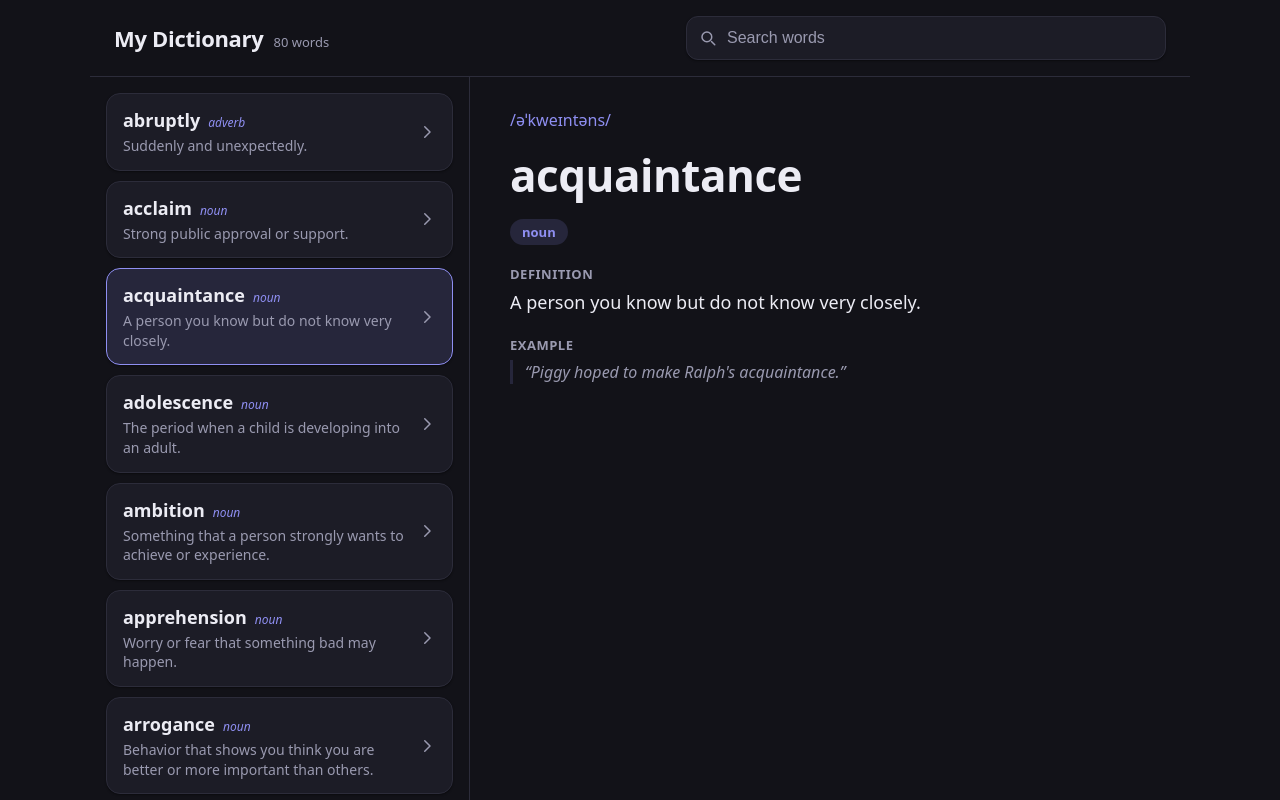
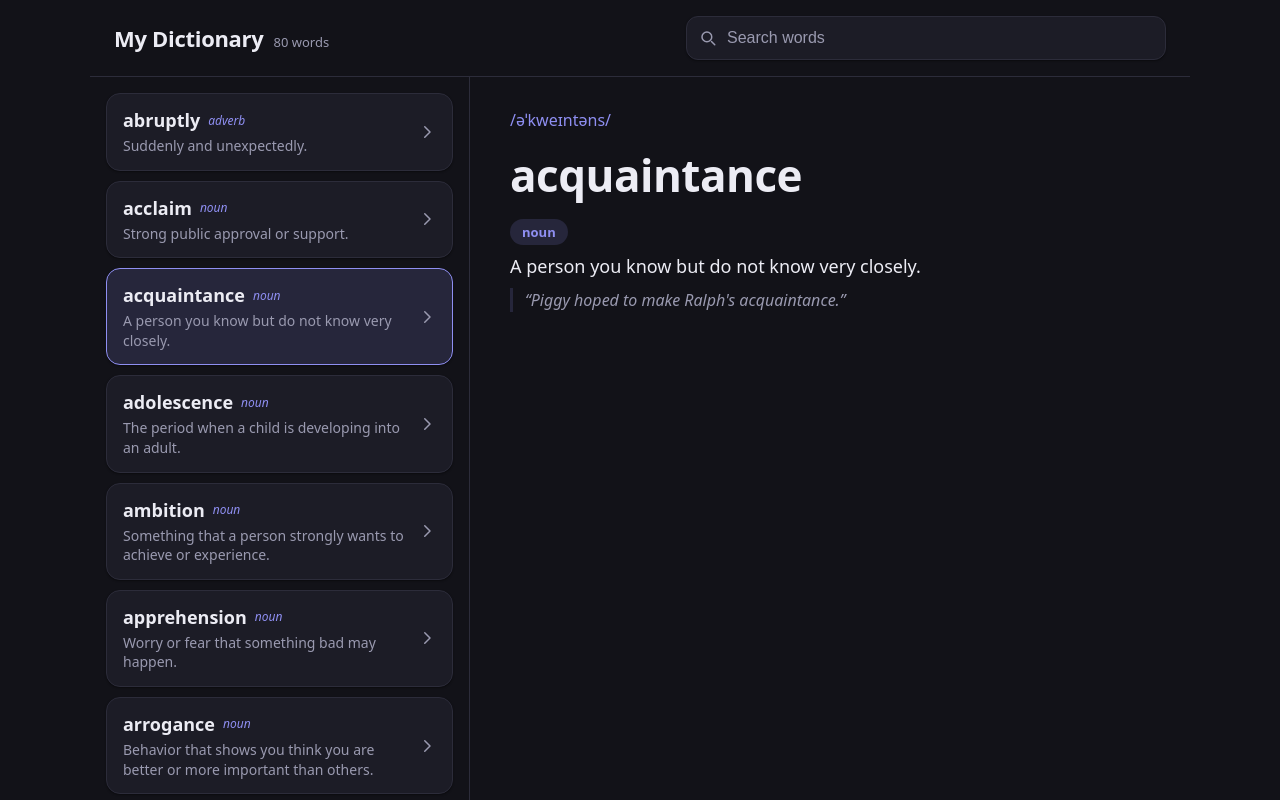
Before and after one commit to unaibksr/my-dictionary, a React (Vite) app: page / in a window 1280 px wide. Both pictures are taken after a click on the button 279 px from the left and 316 px from the top of the page. Built offline with nearby package versions, Linux system fonts and the light colour scheme.

Commit message:
Group duplicate words and number their definitions

```diff
--- a/src/App.jsx
+++ b/src/App.jsx
@@ -1,7 +1,28 @@
 import { useMemo, useState } from 'react'
 import dictionary from './data/dictionary.json'
 
-const sortedWords = [...dictionary].sort((a, b) => a.word.localeCompare(b.word))
+function buildWords(entries) {
+  const map = new Map()
+  for (const entry of entries) {
+    const id = entry.word.trim().toLowerCase()
+    if (!map.has(id)) {
+      map.set(id, {
+        id,
+        word: entry.word,
+        phonetic: entry.phonetic,
+        senses: [],
+      })
+    }
+    map.get(id).senses.push({
+      partOfSpeech: entry.partOfSpeech,
+      definition: entry.definition,
+      example: entry.example,
+    })
+  }
+  return [...map.values()].sort((a, b) => a.word.localeCompare(b.word))
+}
+
+const words = buildWords(dictionary)
 
 function App() {
   const [query, setQuery] = useState('')
@@ -9,8 +30,8 @@ function App() {
 
   const results = useMemo(() => {
     const q = query.trim().toLowerCase()
-    if (!q) return sortedWords
-    return sortedWords.filter((entry) => entry.word.toLowerCase().includes(q))
+    if (!q) return words
+    return words.filter((entry) => entry.word.toLowerCase().includes(q))
   }, [query])
 
   return (
@@ -18,7 +39,7 @@ function App() {
       <header className="header">
         <div className="brand">
           <h1 className="title">My Dictionary</h1>
-          <p className="subtitle">{sortedWords.length} words</p>
+          <p className="subtitle">{words.length} words</p>
         </div>
         <div className="search">
           <svg className="search-icon" viewBox="0 0 24 24" aria-hidden="true">
@@ -55,16 +76,19 @@ function App() {
           {results.length > 0 ? (
             results.map((entry) => (
               <button
-                key={entry.word}
+                key={entry.id}
                 type="button"
-                className={`word-card${selectedWord?.word === entry.word ? ' active' : ''}`}
+                className={`word-card${selectedWord?.id === entry.id ? ' active' : ''}`}
                 onClick={() => setSelectedWord(entry)}
               >
                 <span className="word-head">
                   <span className="word">{entry.word}</span>
-                  <span className="pos">{entry.partOfSpeech}</span>
+                  <span className="pos">{entry.senses[0].partOfSpeech}</span>
+                  {entry.senses.length > 1 && (
+                    <span className="count">{entry.senses.length} defs</span>
+                  )}
                 </span>
-                <span className="preview">{entry.definition}</span>
+                <span className="preview">{entry.senses[0].definition}</span>
                 <svg className="chevron" viewBox="0 0 24 24" aria-hidden="true">
                   <path
                     fill="none"
@@ -109,6 +133,7 @@ function App() {
 }
 
 function Detail({ entry, onBack }) {
+  const multiple = entry.senses.length > 1
   return (
     <div className="detail">
       <button type="button" className="back" onClick={onBack}>
@@ -126,19 +151,19 @@ function Detail({ entry, onBack }) {
       </button>
       <p className="detail-phonetic">{entry.phonetic}</p>
       <h2 className="detail-word">{entry.word}</h2>
-      <span className="pos badge">{entry.partOfSpeech}</span>
 
-      <section className="block">
-        <h3>Definition</h3>
-        <p className="definition">{entry.definition}</p>
-      </section>
-
-      {entry.example && (
-        <section className="block">
-          <h3>Example</h3>
-          <p className="example">“{entry.example}”</p>
-        </section>
-      )}
+      <div className="senses">
+        {entry.senses.map((sense, i) => (
+          <section className="sense" key={i}>
+            {multiple && <span className="sense-num">{i + 1}</span>}
+            <div className="sense-body">
+              <span className="pos badge">{sense.partOfSpeech}</span>
+              <p className="definition">{sense.definition}</p>
+              {sense.example && <p className="example">“{sense.example}”</p>}
+            </div>
+          </section>
+        ))}
+      </div>
     </div>
   )
 }
--- a/src/index.css
+++ b/src/index.css
@@ -160,7 +160,7 @@ button {
 
 .word-head {
   display: flex;
-  align-items: baseline;
+  align-items: center;
   gap: 8px;
 }
 
@@ -174,6 +174,16 @@ button {
   font-style: italic;
   color: var(--accent);
   font-weight: 500;
+}
+
+.count {
+  font-size: 11px;
+  color: var(--text-soft);
+  font-weight: 600;
+  background: var(--surface);
+  border: 1px solid var(--border);
+  padding: 1px 8px;
+  border-radius: 999px;
 }
 
 .preview {
@@ -268,13 +278,37 @@ button {
   border-radius: 999px;
 }
 
-.block h3 {
-  margin: 0 0 6px;
-  font-size: 13px;
-  font-weight: 600;
-  text-transform: uppercase;
-  letter-spacing: 0.5px;
-  color: var(--text-soft);
+.senses {
+  display: flex;
+  flex-direction: column;
+  gap: 24px;
+}
+
+.sense {
+  display: flex;
+  gap: 14px;
+}
+
+.sense-num {
+  flex-shrink: 0;
+  width: 28px;
+  height: 28px;
+  margin-top: 2px;
+  display: grid;
+  place-items: center;
+  border-radius: 999px;
+  background: var(--accent-soft);
+  color: var(--accent);
+  font-size: 15px;
+  font-weight: 700;
+}
+
+.sense-body {
+  flex: 1;
+  min-width: 0;
+  display: flex;
+  flex-direction: column;
+  gap: 8px;
 }
 
 .definition {
```
